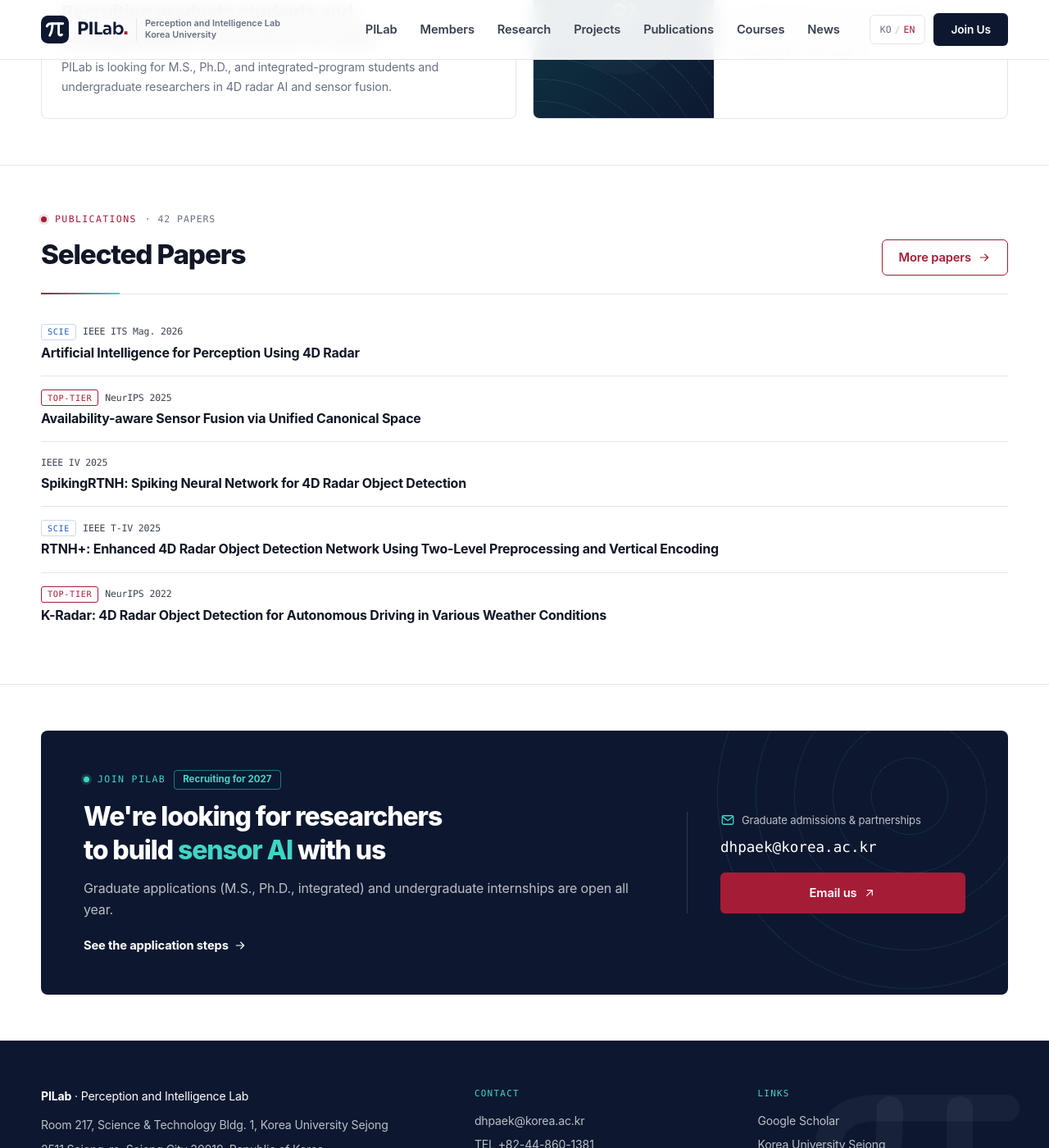
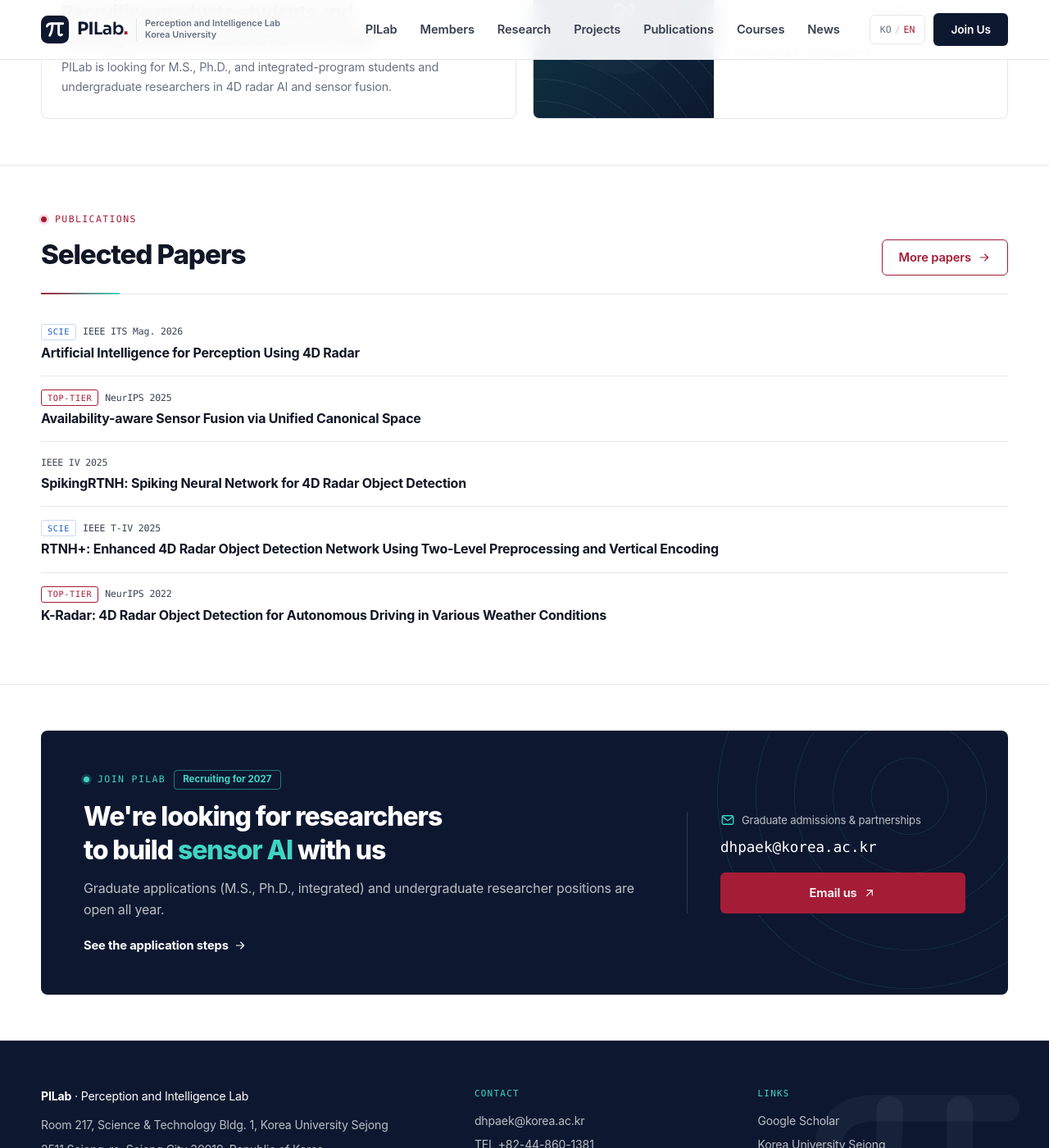
Before and after one commit to dh-paek/pilab, a Jekyll site: the page built from index.html, in a window 1280 px wide and 1400 px high, scrolled down 1801 px. Shown: the whole window at 82% size. Built offline with Jekyll 4.4.1, drawn with Linux system fonts in a browser that asks for light colours; some web fonts are replaced.

Commit message:
Home: drop paper count; use "학부연구생" wording
Co-Authored-By: Claude Opus 5.5 <noreply@anthropic.com>
Claude-Session: https://claude.ai/code/session_01866X6wmYg1pRh7yHirmmvy

```diff
--- a/index.html
+++ b/index.html
@@ -97,10 +97,9 @@ slug: home
 <!-- ======================== PUBLICATIONS ======================== -->
 <section class="section section--home section--line">
   <div class="container">
-    {%- assign n_papers = site.data.publications | where_exp: "p", "p.type != 'patent'" | size %}
     <div class="section-head">
       <div>
-        <p class="eyebrow">Publications <span class="dim">· {{ n_papers }} papers</span></p>
+        <p class="eyebrow">Publications</p>
         <h2 class="section-title">{% include t.html ko="주요 논문" en="Selected Papers" %}</h2>
       </div>
       <a class="btn btn-outline" href="{{ '/publications/' | relative_url }}">{% include t.html ko="논문 더 보기" en="More papers" %} {% include icon.html name="arrow" size=16 %}</a>
@@ -121,7 +120,7 @@ slug: home
     <div>
       <p class="eyebrow">Join PILab <span class="pill">{% include t.html ko="2027학년도 모집" en="Recruiting for 2027" %}</span></p>
       <h2 class="join-title">{% include t.html ko="<em>센서 AI 기술</em>을 함께 만들어갈 연구원을 찾습니다" en="We're looking for researchers to build <em>sensor AI</em> with us" %}</h2>
-      <p class="muted">{% include t.html ko="대학원 진학(석사 · 박사 · 석박통합)과 학부 인턴 지원은 연중 열려 있습니다." en="Graduate applications (M.S., Ph.D., integrated) and undergraduate internships are open all year." %}</p>
+      <p class="muted">{% include t.html ko="대학원 진학(석사 · 박사 · 석박통합)과 학부연구생 지원은 연중 열려 있습니다." en="Graduate applications (M.S., Ph.D., integrated) and undergraduate researcher positions are open all year." %}</p>
       <a class="link-arrow" href="{{ '/join/' | relative_url }}">{% include t.html ko="지원 절차 알아보기" en="See the application steps" %} {% include icon.html name="arrow" size=16 %}</a>
     </div>
     <div class="join-contact">
--- a/join.html
+++ b/join.html
@@ -77,7 +77,7 @@ hero:
       </li>
       <li>
         <span class="step-num">3</span>
-        <h3>{% include t.html ko="학부연구생으로 시작" en="Start as an intern" %}</h3>
+        <h3>{% include t.html ko="학부연구생으로 시작" en="Start as an undergraduate researcher" %}</h3>
         <p>{% include t.html ko="대학원 진학 전 학부연구생으로 함께 연구해 보기를 권장합니다." en="We recommend starting as an undergraduate researcher before graduate admission." %}</p>
       </li>
       <li>
```
